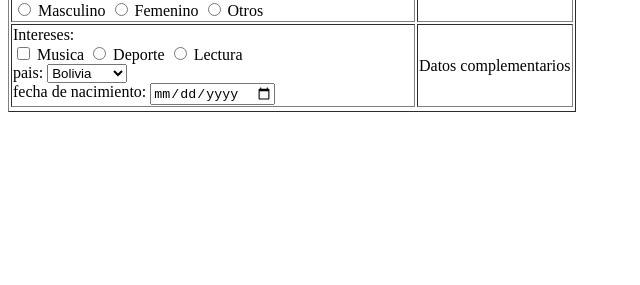
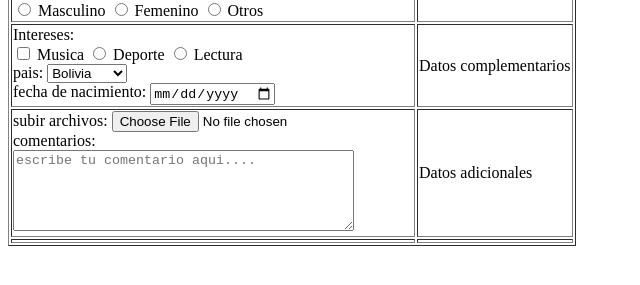
Before and after one commit to KelviCalle20/examen1, a plain HTML site: page index.html in a window 1280 px wide. Shown: the part 487-772 px from the top of the page, without its empty margins (0-640 px from the left). Drawn offline with Linux system fonts and the light colour scheme.

Commit message:
feat: adicion de datos de ingreso

```diff
--- a/index.html
+++ b/index.html
@@ -49,7 +49,18 @@
             </td>
             <td>Datos complementarios</td>
         </tr>
-        <tr></tr>
+        <tr>
+            <td>
+                subir archivos: <input type="file" name="miArchivo" id="miArchivo"><br>
+                comentarios: <br>
+                    <textarea rows="5" cols="40" placeholder="escribe tu comentario aqui...."></textarea>
+            </td>
+            <td>Datos adicionales</td>
+        </tr>
+        <tr>
+            <td></td>
+            <td></td>
+        </tr>
 
     </table>
 </body>
```
